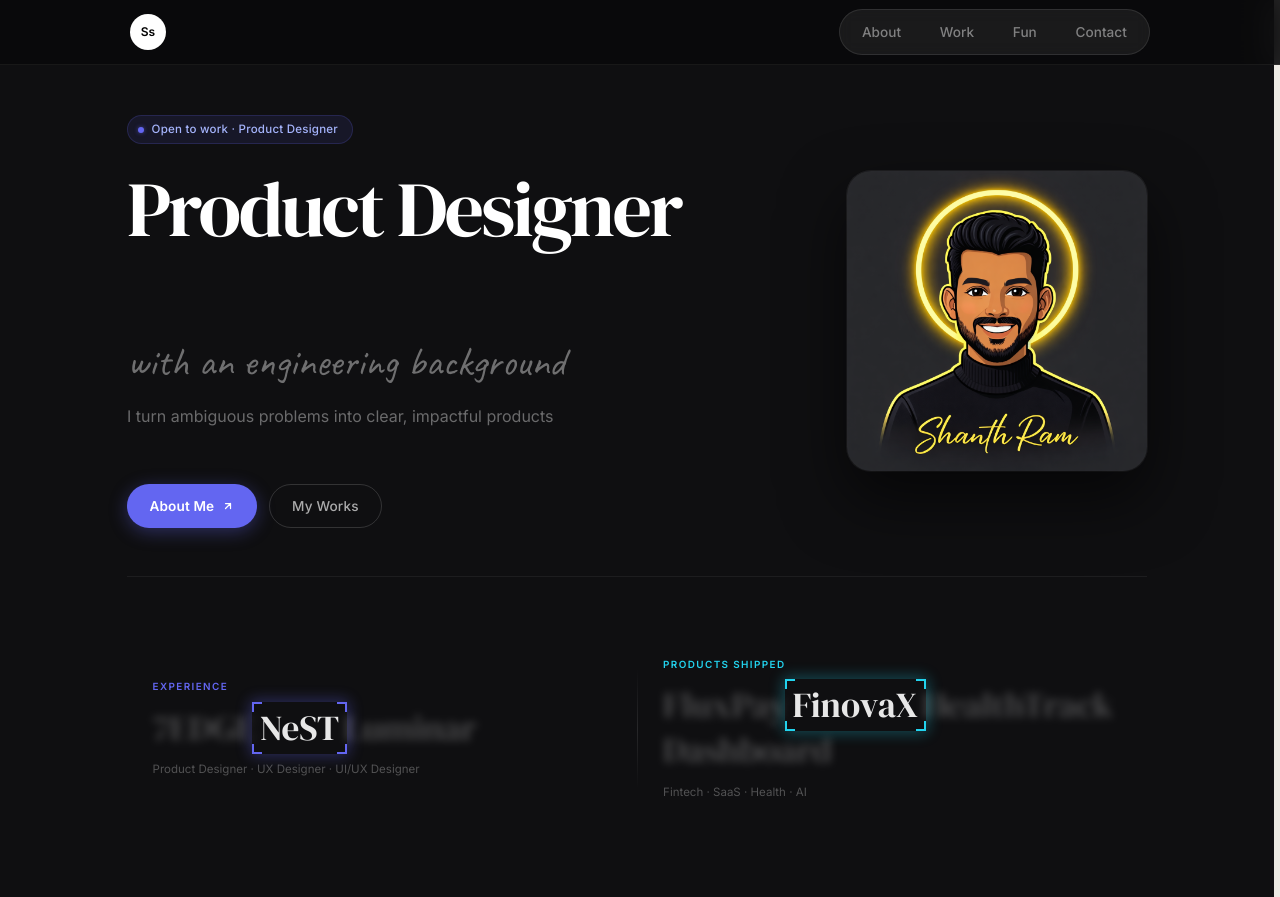
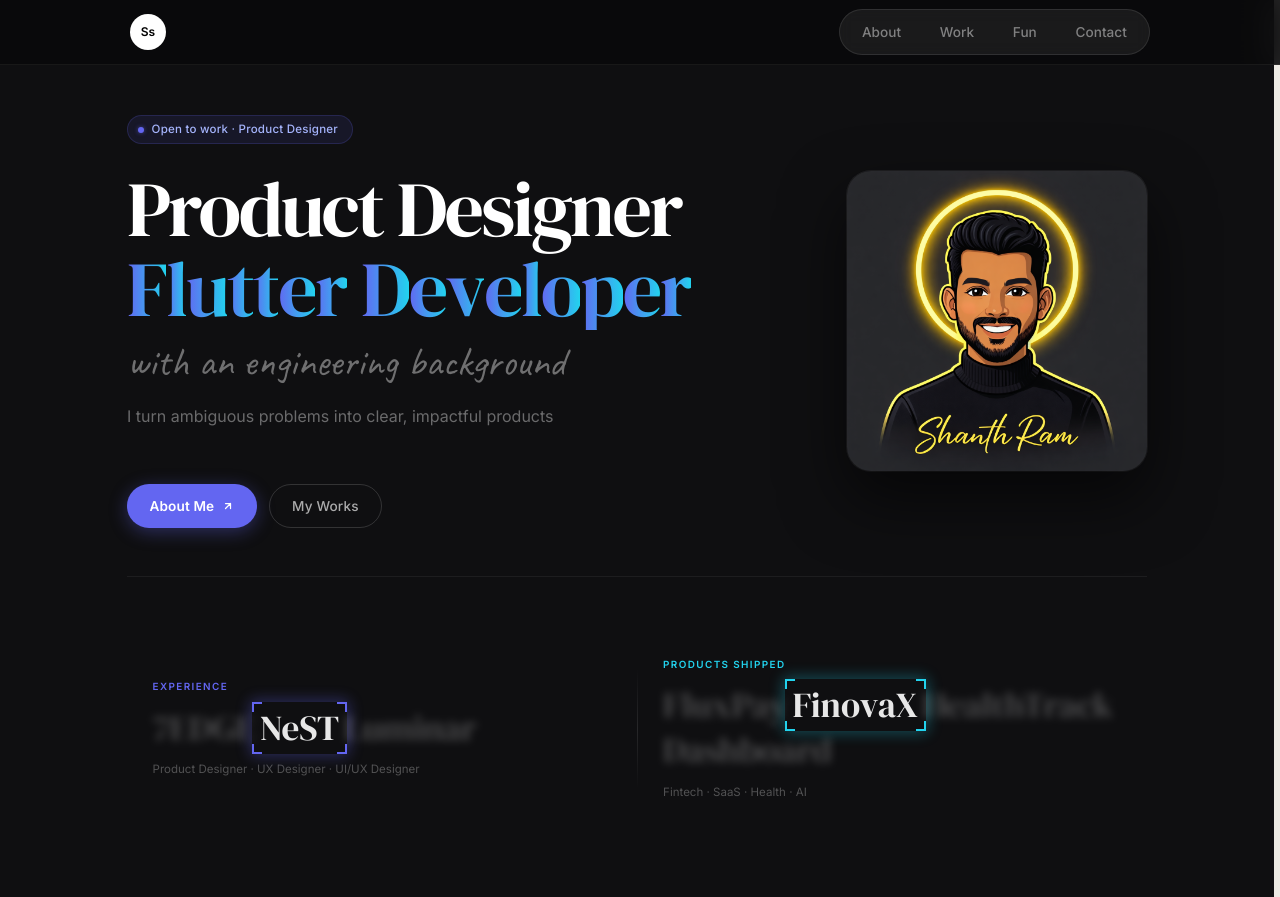
Before and after one commit to shanthramshetty/shanth.cv, a React (Vite) app: page / in a window 1280 px wide. Built offline with nearby package versions, Linux system fonts and the light colour scheme.

Commit message:
chore: auto-save 2026-04-01 1238

```diff
--- a/src/components/Hero.jsx
+++ b/src/components/Hero.jsx
@@ -90,14 +90,12 @@ export default function Hero({ setPage }) {
                   initial={{ y: '100%', opacity: 0, filter: 'blur(6px)' }}
                   animate={{ y: 0, opacity: 1, filter: 'blur(0px)' }}
                   exit={{ y: '-80%', opacity: 0, filter: 'blur(4px)' }}
+                  elementLevelClassName="hero-grad-char"
                   style={{
                     fontFamily: "'DM Serif Display', serif",
                     fontSize: 'clamp(40px, 6.5vw, 78px)',
                     fontWeight: 400,
                     letterSpacing: '-0.035em',
-                    background: 'linear-gradient(90deg, #6366f1 0%, #22d3ee 100%)',
-                    WebkitBackgroundClip: 'text',
-                    WebkitTextFillColor: 'transparent',
                   }}
                 />
               </span>
@@ -266,6 +264,12 @@ export default function Hero({ setPage }) {
           0%,100%{ box-shadow: 0 0 4px rgba(99,102,241,0.6) }
           50%    { box-shadow: 0 0 10px rgba(99,102,241,0.2) }
         }
+        .hero-grad-char {
+          background: linear-gradient(90deg, #6366f1 0%, #22d3ee 100%);
+          -webkit-background-clip: text;
+          -webkit-text-fill-color: transparent;
+          background-clip: text;
+        }
       `}</style>
     </main>
   )
```
